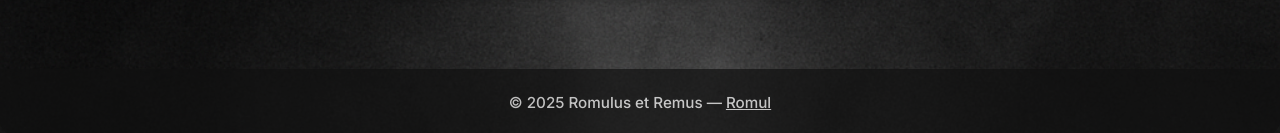
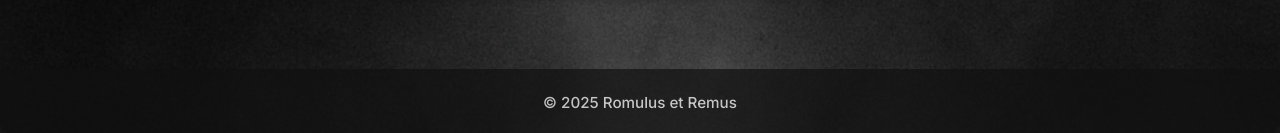
Before and after one commit to skytDimon/romul, a plain HTML site: page index.html in a window 1280 px wide. Shown: the part 1818-1951 px from the top of the page. Drawn offline with Linux system fonts and the light colour scheme.

Commit message:
Update index.html

```diff
--- a/index.html
+++ b/index.html
@@ -253,8 +253,9 @@
 </section>
 
 <footer>
-  © 2025 Romulus et Remus — <a href="https://t.me/romul_manager" target="_blank">Romul</a>
+  © 2025 Romulus et Remus
 </footer>
+  <!-- — <a href="https://t.me/romul_manager" target="_blank">Romul</a>-->
 <script>
   document.getElementById('contactForm').addEventListener('submit', function(e) {
     e.preventDefault();
```
